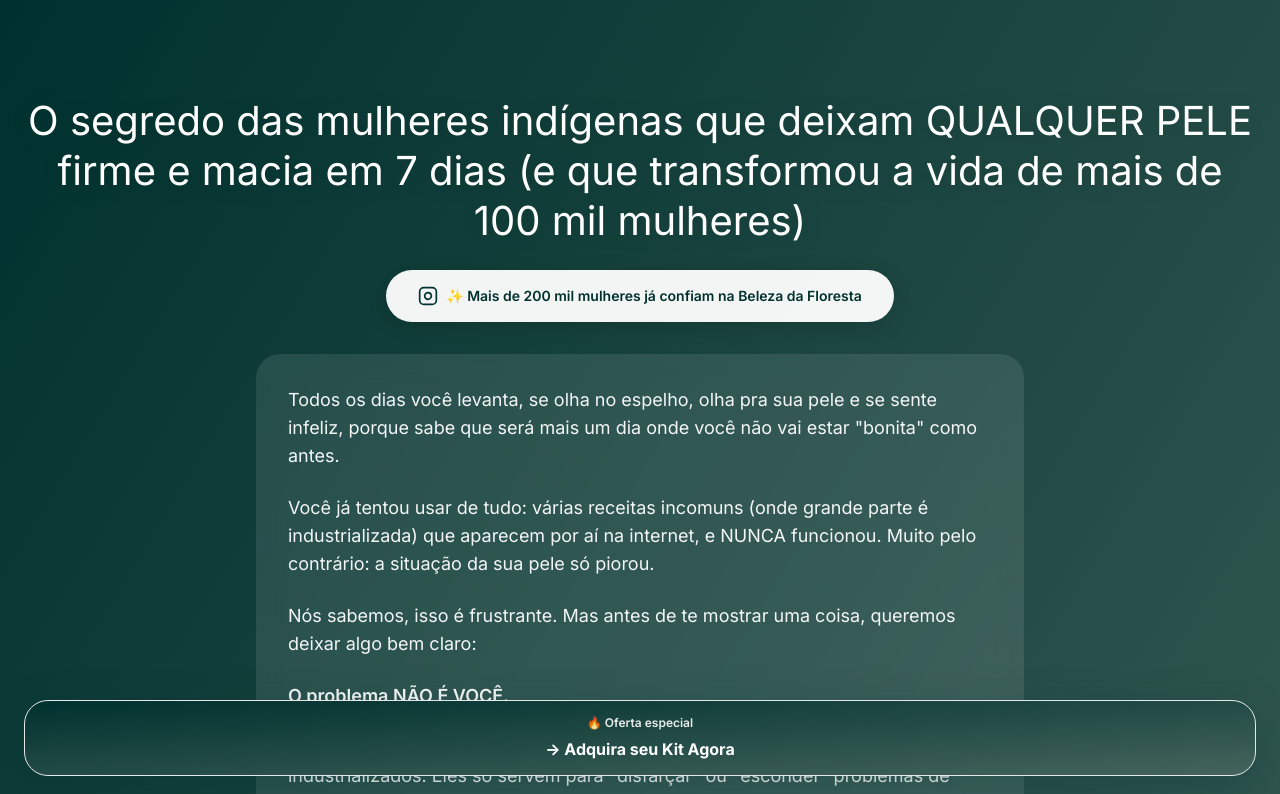
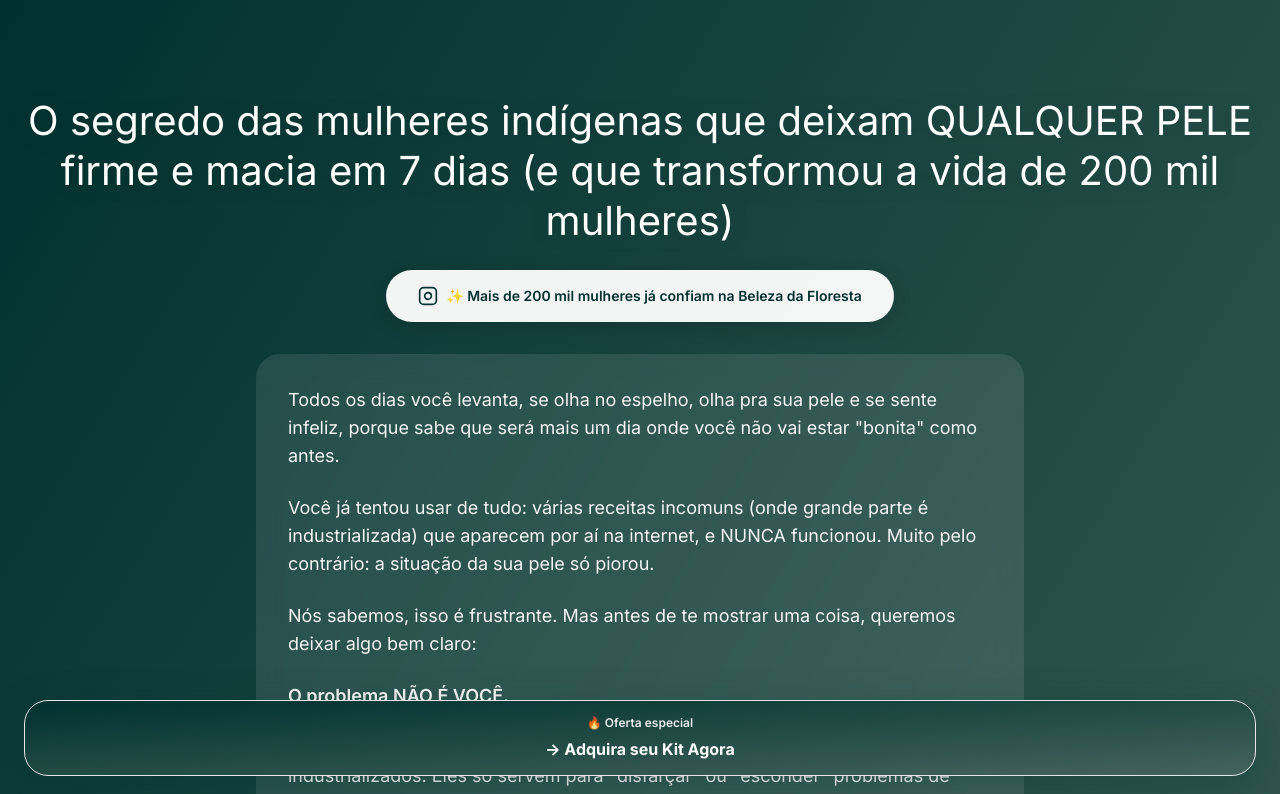
Before and after one commit to jhonataugusto/landing-page-kit-mulateiro, a React (Vite) app: page / in a window 1280 px wide. Shown: the top 794 px of the page. Built offline with nearby package versions, Linux system fonts and the light colour scheme.

Commit message:
feature: update instagram subs

```diff
--- a/src/sections/Hero.jsx
+++ b/src/sections/Hero.jsx
@@ -27,7 +27,7 @@ export default function Hero() {
         <Section background="gradient-primary" className="fade-in">
             <div className="text-center text-white py-xl">
                 <h1 className="text-white mb-md text-[clamp(1.75rem,5vw,2.5rem)] leading-tight drop-shadow-[0_2px_10px_rgba(0,0,0,0.1)]">
-                    O segredo das mulheres indígenas que deixam QUALQUER PELE firme e macia em 7 dias (e que transformou a vida de mais de 100 mil mulheres)
+                    O segredo das mulheres indígenas que deixam QUALQUER PELE firme e macia em 7 dias (e que transformou a vida de 200 mil mulheres)
                 </h1>
 
                 {/* Social Proof Badge */}
```
